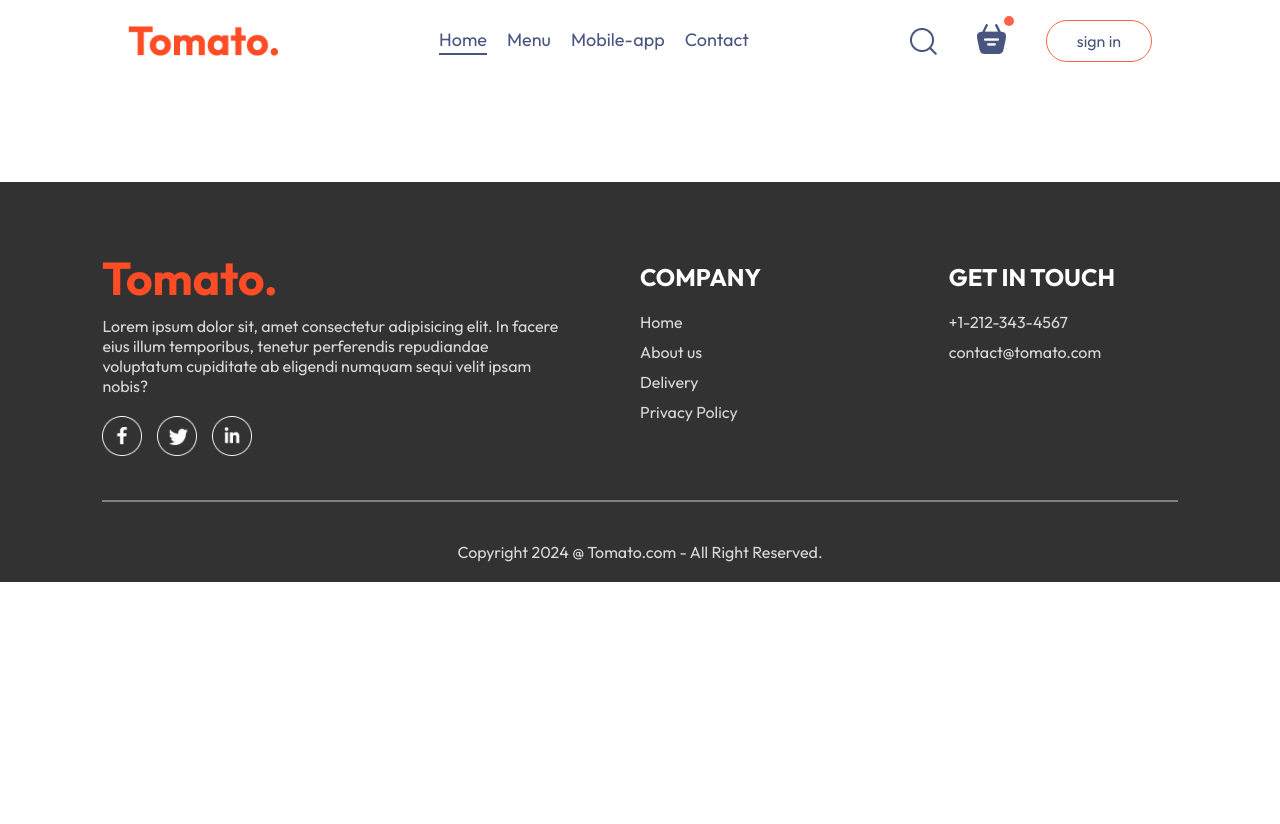
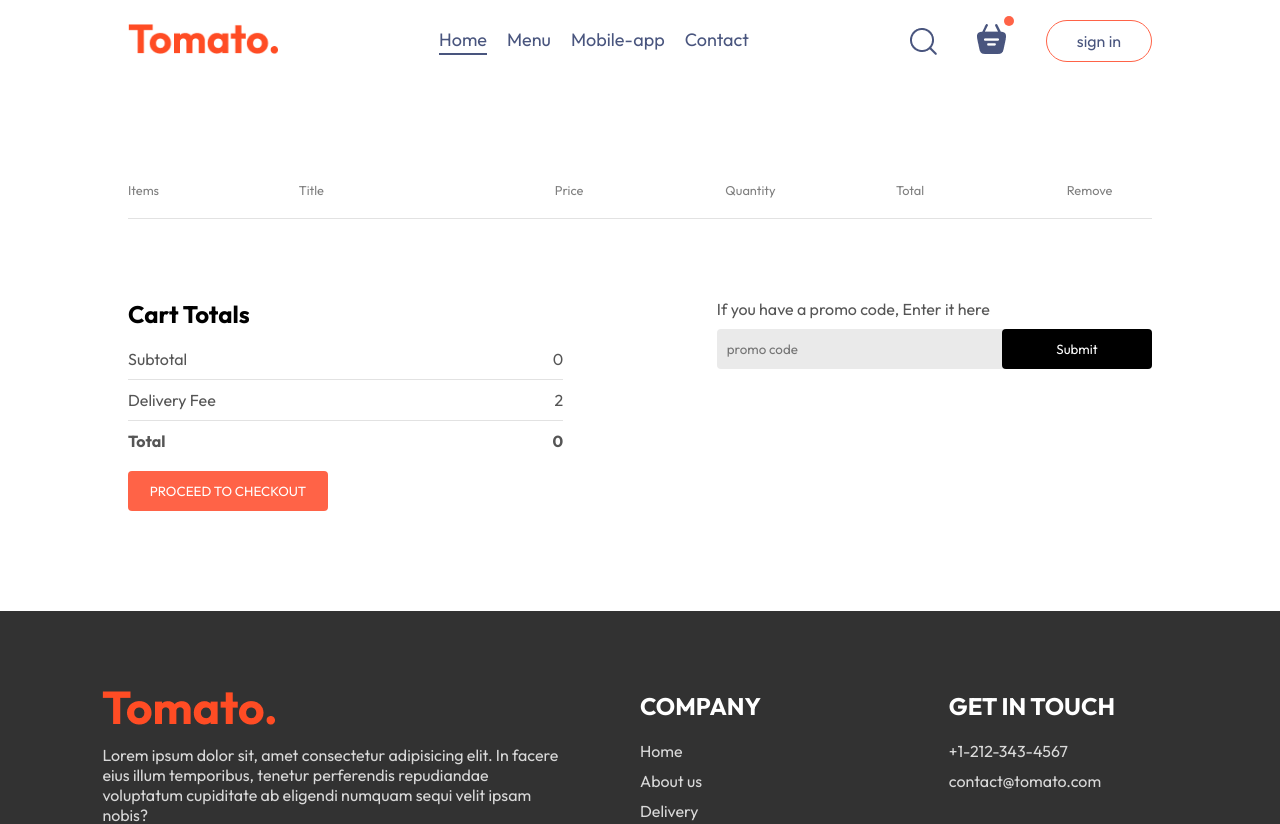
Before and after one commit to Vaibhav-kesarwani/Food-delivery-website, a React (Vite) app in the folder frontend/: page /cart in a window 1280 px wide. Shown: the top 824 px of the page. Before the commit the page ends 800 px from the top, so only its background shows below. Built offline with nearby package versions, Linux system fonts and the light colour scheme.

Commit message:
created the ui structure for the cart page

```diff
--- a/frontend/src/components/Navbar/Navbar.jsx
+++ b/frontend/src/components/Navbar/Navbar.jsx
@@ -8,7 +8,9 @@
 
   return (
     <div className="navbar">
-      <img src={assets.logo} alt="logo" className="logo" />
+      <Link to="/">
+        <img src={assets.logo} alt="logo" className="logo" />
+      </Link>
       <ul className="navbar-menu">
         <Link
           to="/"
@@ -43,7 +45,9 @@
       <div className="navbar-right">
         <img src={assets.search_icon} />
         <div className="navbar-search-icon">
-          <img src={assets.basket_icon} />
+          <Link to="/cart">
+            <img src={assets.basket_icon} />
+          </Link>
           <div className="dot"></div>
         </div>
         <button onClick={() => setShowLogin(true)}>sign in</button>
--- a/frontend/src/pages/Cart/Cart.css
+++ b/frontend/src/pages/Cart/Cart.css
@@ -0,0 +1,107 @@
+.cart {
+  margin-top: 100px;
+}
+
+.cart-items-title {
+  display: grid;
+  grid-template-columns: 1fr 1.5fr 1fr 1fr 1fr 0.5fr;
+  align-items: center;
+  color: grey;
+  font-size: max(1vw, 12px);
+}
+
+.cart-items-item {
+  margin: 10px 0;
+  color: black;
+}
+
+.cart-items-item img {
+  width: 50px;
+}
+
+.cart hr {
+  height: 1px;
+  background-color: #e2e2e2;
+  border: none;
+}
+
+.cart-items-item .cross {
+  cursor: pointer;
+}
+
+.cart-bottom {
+  margin-top: 80px;
+  display: flex;
+  justify-content: space-between;
+  gap: max(12vw, 20px);
+}
+
+.cart-total {
+  flex: 1;
+  display: flex;
+  flex-direction: column;
+  gap: 20px;
+}
+
+.cart-total-details {
+  display: flex;
+  justify-content: space-between;
+  color: #555;
+}
+
+.cart-total hr {
+  margin: 10px 0;
+}
+
+.cart-total button {
+  border: none;
+  color: white;
+  background-color: tomato;
+  width: max(15vw, 200px);
+  padding: 12px 0;
+  border-radius: 4px;
+  cursor: pointer;
+}
+
+.cart-promo-code {
+  flex: 1;
+}
+
+.cart-promo-code p {
+  color: #555;
+}
+
+.cart-promo-code-input {
+  margin-top: 10px;
+  display: flex;
+  justify-content: space-between;
+  align-items: center;
+  background-color: #eaeaea;
+  border-radius: 4px;
+}
+
+.cart-promo-code-input input {
+  background-color: transparent;
+  border: none;
+  outline: none;
+  padding-left: 10px;
+}
+
+.cart-promo-code-input button {
+  width: max(10vw, 150px);
+  padding: 12px 5px;
+  background-color: black;
+  border: none;
+  color: white;
+  border-radius: 4px;
+}
+
+@media (max-width: 750px) {
+  .cart-bottom {
+    flex-direction: column-reverse;
+  }
+
+  .cart-promo-code {
+    justify-content: start;
+  }
+}
--- a/frontend/src/pages/Cart/Cart.jsx
+++ b/frontend/src/pages/Cart/Cart.jsx
@@ -1,7 +1,76 @@
-import './Cart.css'
+import { useContext } from "react";
+import "./Cart.css";
+import { StoreContext } from "../../context/StoreContext";
 
 const Cart = () => {
-  return <div></div>;
+  const { cartItems, food_list, removeFromCart } = useContext(StoreContext);
+
+  return (
+    <div className="cart">
+      <div className="cart-items">
+        <div className="cart-items-title">
+          <p>Items</p>
+          <p>Title</p>
+          <p>Price</p>
+          <p>Quantity</p>
+          <p>Total</p>
+          <p>Remove</p>
+        </div>
+        <br />
+        <hr />
+        {food_list.map((item, index) => {
+          if (cartItems[item._id] > 0) {
+            return (
+              <>
+                <div className="cart-items-title cart-items-item">
+                  <img src={item.image} />
+                  <p>{item.name}</p>
+                  <p>₹{item.price}</p>
+                  <p>{cartItems[item._id]}</p>
+                  <p>₹{item.price * cartItems[item._id]}</p>
+                  <p onClick={() => removeFromCart(item._id)} className="cross">
+                    x
+                  </p>
+                </div>
+                <hr />
+              </>
+            );
+          }
+        })}
+      </div>
+      <div className="cart-bottom">
+        <div className="cart-total">
+          <h2>Cart Totals</h2>
+          <div>
+            <div className="cart-total-details">
+              <p>Subtotal</p>
+              <p>{0}</p>
+            </div>
+            <hr />
+            <div className="cart-total-details">
+              <p>Delivery Fee</p>
+              <p>{2}</p>
+            </div>
+            <hr />
+            <div className="cart-total-details">
+              <b>Total</b>
+              <b>{0}</b>
+            </div>
+          </div>
+          <button>PROCEED TO CHECKOUT</button>
+        </div>
+        <div className="cart-promo-code">
+          <div>
+            <p>If you have a promo code, Enter it here</p>
+            <div className="cart-promo-code-input">
+              <input type="text" placeholder="promo code" />
+              <button>Submit</button>
+            </div>
+          </div>
+        </div>
+      </div>
+    </div>
+  );
 };
 
 export default Cart;
```
